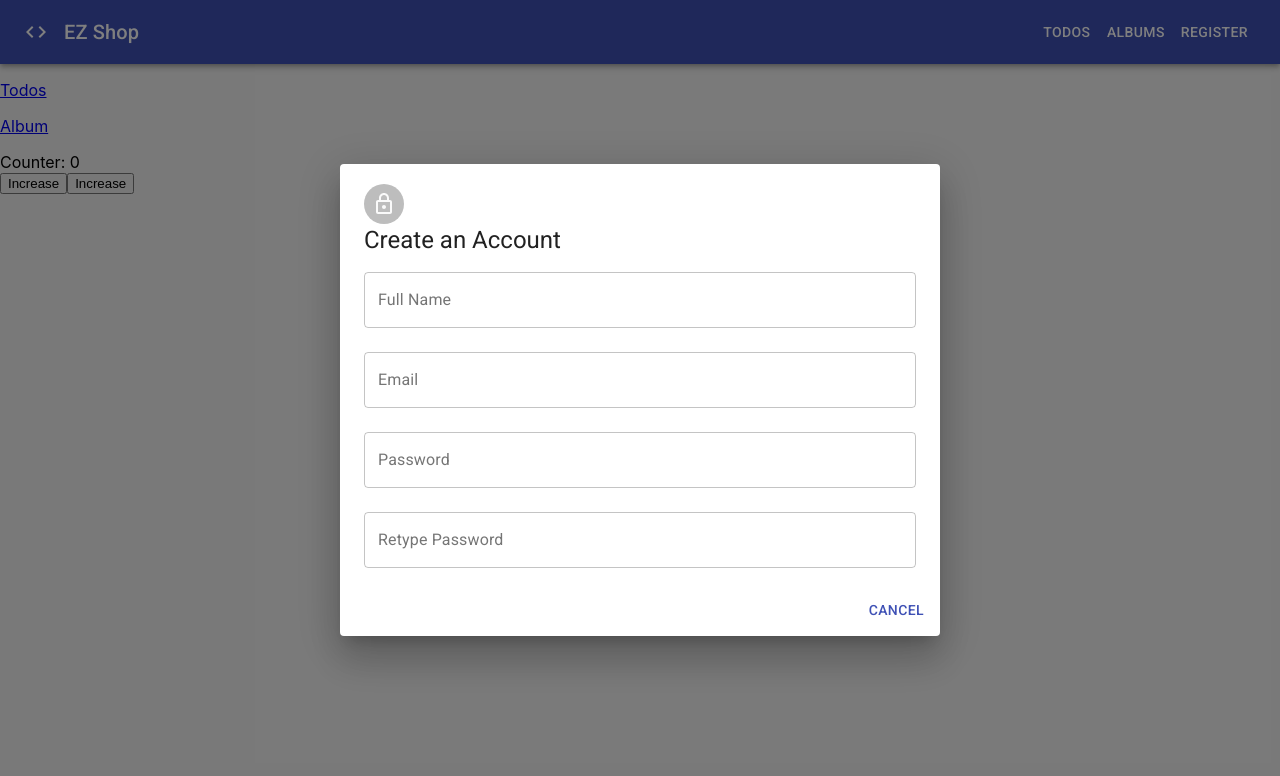
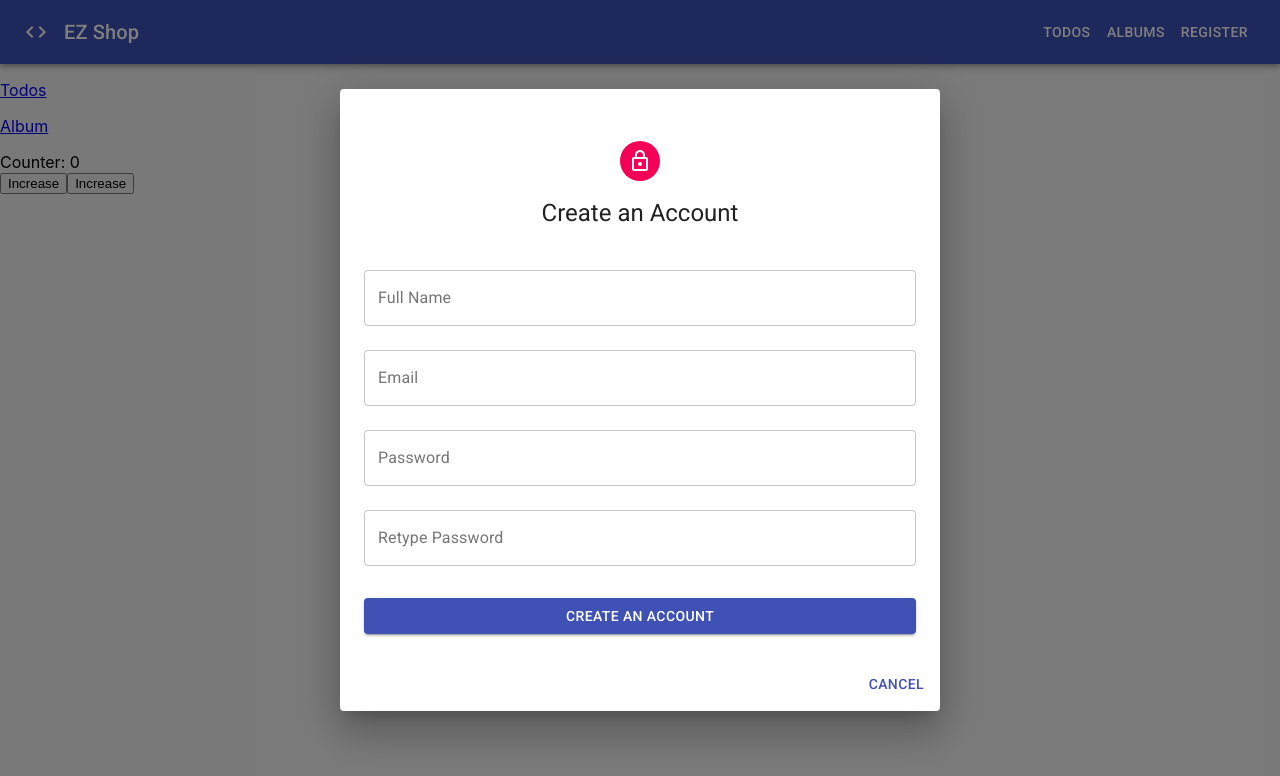
Before and after one commit to nghiemph95/React_Learning, a React (Create React App) app in the folder 02_react_learning/learn_reactjs_next/: page / in a window 1280 px wide. Both pictures are taken after a click on the button "REGISTER". Shown: the top 776 px of the page. Built offline with nearby package versions, Linux system fonts and the light colour scheme; no server answers.

Commit message:
Updated: 22-01-2023 21:45:20

```diff
--- a/02_react_learning/learn_reactjs_next/src/features/Auth/components/RegisterForm/index.jsx
+++ b/02_react_learning/learn_reactjs_next/src/features/Auth/components/RegisterForm/index.jsx
@@ -1,5 +1,5 @@
 import { yupResolver } from '@hookform/resolvers/yup';
-import { Avatar, Typography } from '@material-ui/core';
+import { Avatar, Button, makeStyles, Typography } from '@material-ui/core';
 import { LockOutlined } from '@material-ui/icons';
 import InputField from 'components/form-controls/InputField';
 import PropTypes from 'prop-types';
@@ -7,11 +7,35 @@ import React from 'react';
 import { useForm } from 'react-hook-form';
 import * as yup from 'yup';
 
+/** Styles */
+const useStyles = makeStyles((theme) => ({
+  root: {
+    paddingTop: theme.spacing(4),
+  },
+
+  avatar: {
+    margin: '0 auto',
+    backgroundColor: theme.palette.secondary.main,
+  },
+
+  title: {
+    textAlign: 'center',
+    margin: theme.spacing(2, 0, 3, 0), // top = 2, right = 0, bottom = 3, left = 0
+  },
+
+  submit: {
+    margin: theme.spacing(3, 0, 2), // top = 3, left/right = 0, bottom = 2
+  },
+}));
+
 RegisterForm.propTypes = {
   onSubmit: PropTypes.func,
 };
 
 function RegisterForm(props) {
+  /** Styles */
+  const classes = useStyles();
+
   /** Validation */
   const schema = yup.object().shape({
     title: yup.string().required('Please enter title!').min(5, 'Title is to short'),
@@ -40,12 +64,12 @@ function RegisterForm(props) {
   };
 
   return (
-    <div>
-      <Avatar>
+    <div className={classes.root}>
+      <Avatar className={classes.avatar}>
         <LockOutlined></LockOutlined>
       </Avatar>
 
-      <Typography component="h3" variant="h5">
+      <Typography className={classes.title} component="h3" variant="h5">
         Create an Account
       </Typography>
 
@@ -55,6 +79,10 @@ function RegisterForm(props) {
         <InputField name="password" form={form} label="Password" />
         <InputField name="retypePassword" form={form} label="Retype Password" />
       </form>
+
+      <Button className={classes.submit} variant="contained" color="primary" fullWidth>
+        Create an Account
+      </Button>
     </div>
   );
 }
```
